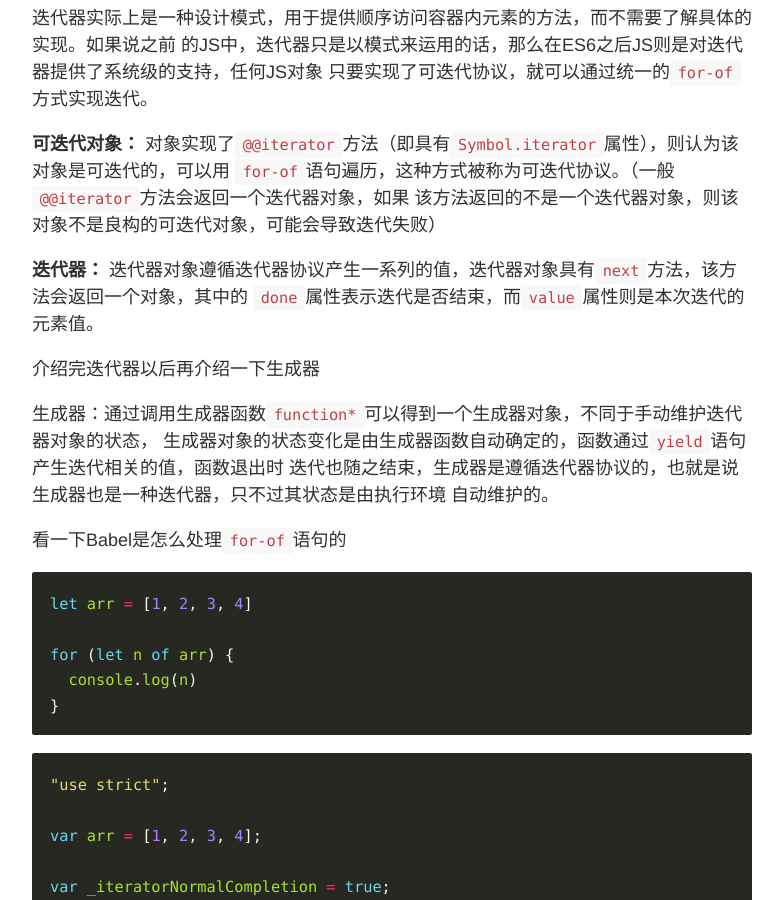
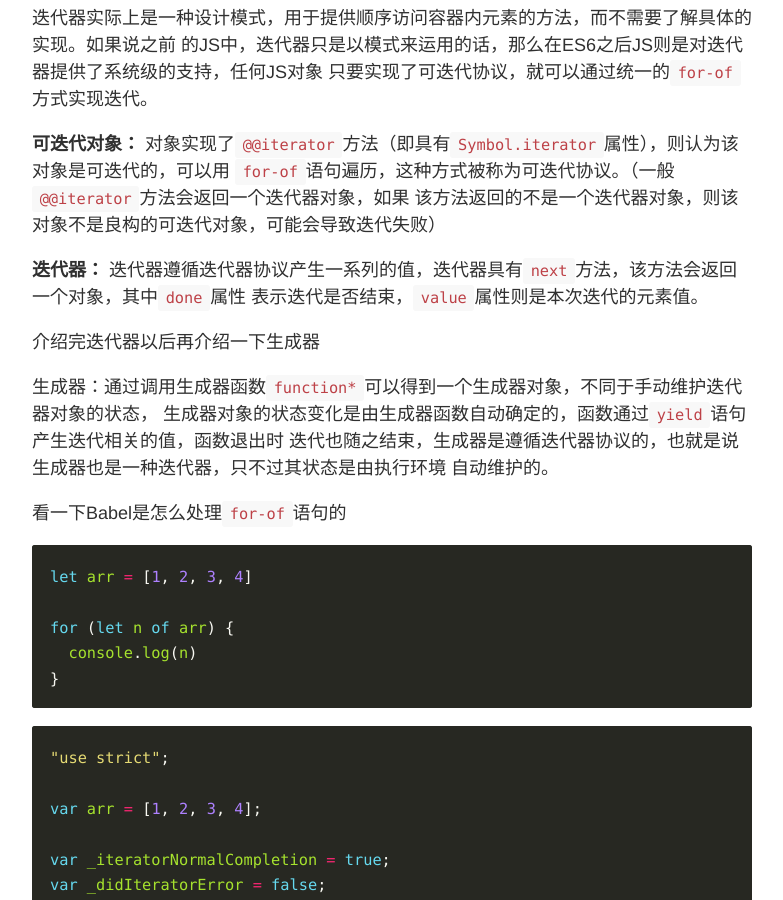
Before and after one commit to skylerlee/codelet, a Jekyll site: the page built from _posts/2016-12-18-javascript-for-of.md, in a window 1280 px wide and 900 px high, scrolled down 312 px. Shown: the whole window, without its empty margins (248-1031 px from the left). Built offline with Jekyll 4.4.1, drawn with Linux system fonts in a browser that asks for light colours.

Commit message:
Update post

```diff
--- a/_posts/2016-12-18-javascript-for-of.md
+++ b/_posts/2016-12-18-javascript-for-of.md
@@ -21,8 +21,8 @@ JavaScript中的循环语句大致可以分为：条件循环(`for/while`)，属
 该方法返回的不是一个迭代器对象，则该对象不是良构的可迭代对象，可能会导致迭代失败）
 
 **迭代器：**
-迭代器对象遵循迭代器协议产生一系列的值，迭代器对象具有`next`方法，该方法会返回一个对象，其中的
-`done`属性表示迭代是否结束，而`value`属性则是本次迭代的元素值。
+迭代器遵循迭代器协议产生一系列的值，迭代器具有`next`方法，该方法会返回一个对象，其中`done`属性
+表示迭代是否结束，`value`属性则是本次迭代的元素值。
 
 介绍完迭代器以后再介绍一下生成器
 
```
